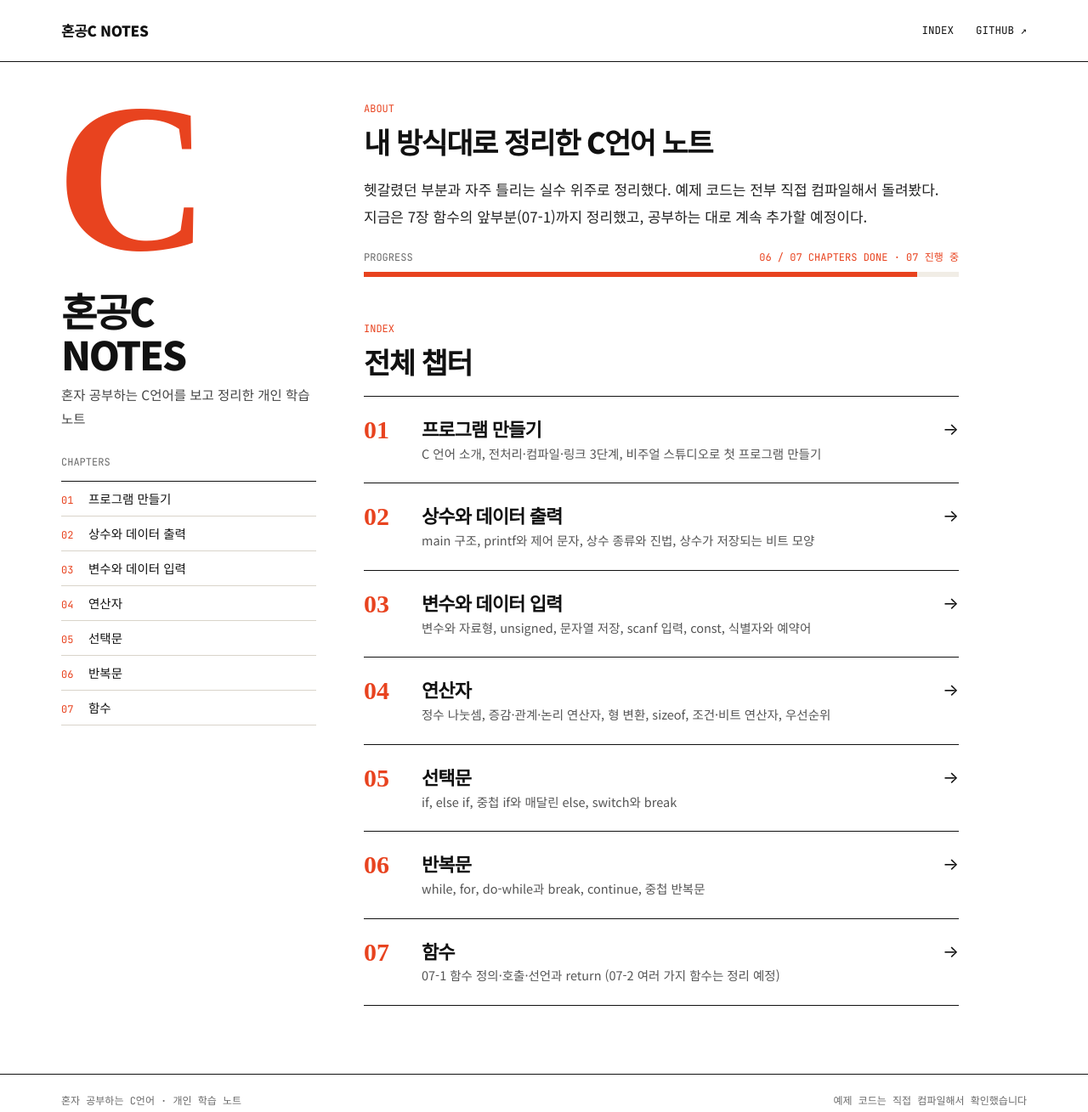
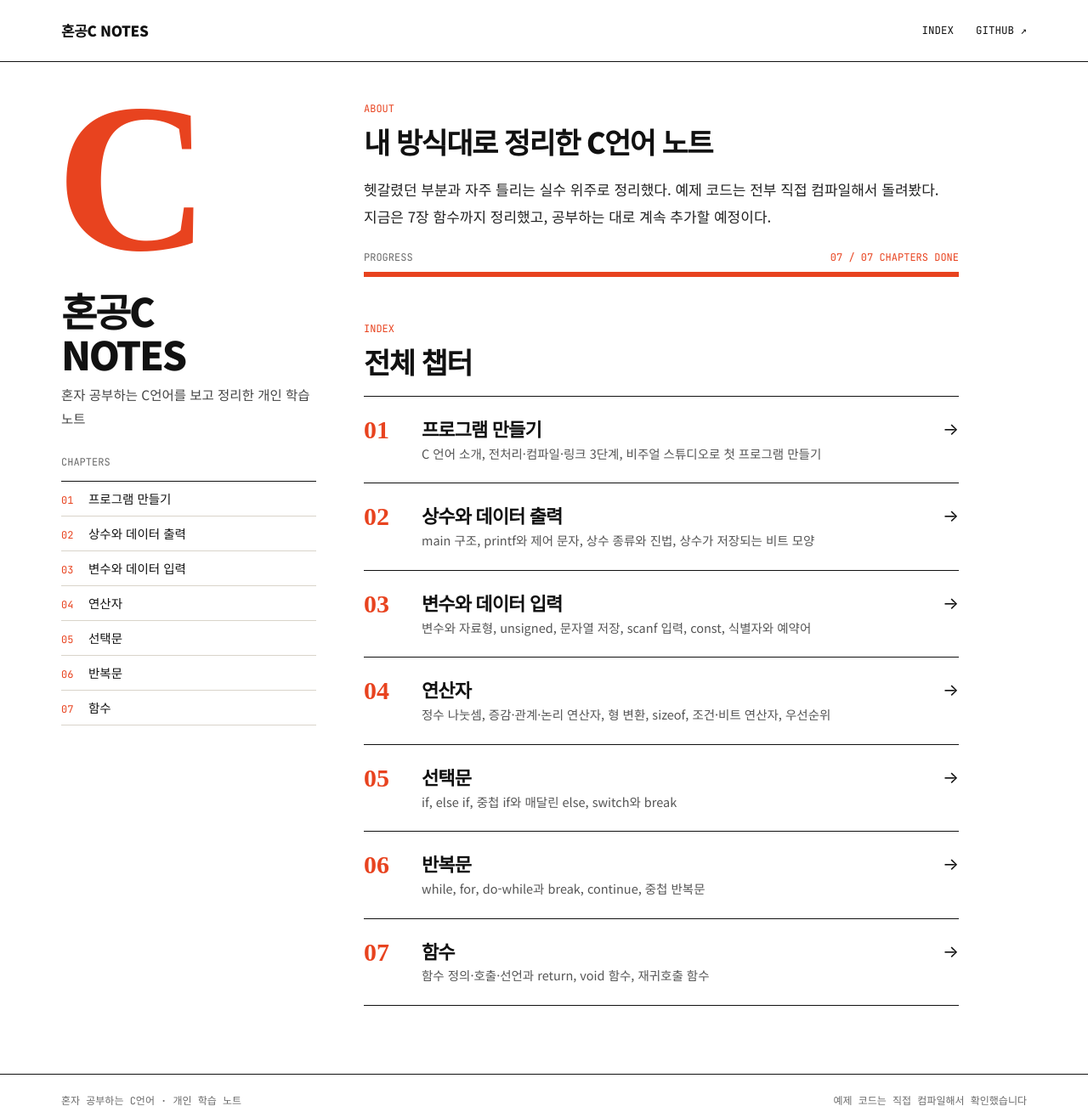
Before and after one commit to Leedonggeon123/C_STUDY, a plain HTML site: page index.html in a window 1280 px wide. Shown: the whole page at 85% size. Drawn offline with Linux system fonts and the light colour scheme.

Commit message:
Update index.html

```diff
--- a/index.html
+++ b/index.html
@@ -28,11 +28,11 @@
     <article class="prose">
 <div class="sec-label">ABOUT</div>
 <h2>내 방식대로 정리한 C언어 노트</h2>
-<p>헷갈렸던 부분과 자주 틀리는 실수 위주로 정리했다. 예제 코드는 전부 직접 컴파일해서 돌려봤다. 지금은 7장 함수의 앞부분(07-1)까지 정리했고, 공부하는 대로 계속 추가할 예정이다.</p>
-<div class="progress"><div class="row"><span>PROGRESS</span><span>06 / 07 CHAPTERS DONE · 07 진행 중</span></div><div class="bar"><i style="width:93%"></i></div></div>
+<p>헷갈렸던 부분과 자주 틀리는 실수 위주로 정리했다. 예제 코드는 전부 직접 컴파일해서 돌려봤다. 지금은 7장 함수까지 정리했고, 공부하는 대로 계속 추가할 예정이다.</p>
+<div class="progress"><div class="row"><span>PROGRESS</span><span>07 / 07 CHAPTERS DONE</span></div><div class="bar"><i style="width:100%"></i></div></div>
 <div class="sec-label">INDEX</div>
 <h2>전체 챕터</h2>
-<div class="rows"><a href="ch01/"><span class="n">01</span><span class="body"><span class="t">프로그램 만들기</span><span class="d">C 언어 소개, 전처리·컴파일·링크 3단계, 비주얼 스튜디오로 첫 프로그램 만들기</span></span><span class="go">→</span></a><a href="ch02/"><span class="n">02</span><span class="body"><span class="t">상수와 데이터 출력</span><span class="d">main 구조, printf와 제어 문자, 상수 종류와 진법, 상수가 저장되는 비트 모양</span></span><span class="go">→</span></a><a href="ch03/"><span class="n">03</span><span class="body"><span class="t">변수와 데이터 입력</span><span class="d">변수와 자료형, unsigned, 문자열 저장, scanf 입력, const, 식별자와 예약어</span></span><span class="go">→</span></a><a href="ch04/"><span class="n">04</span><span class="body"><span class="t">연산자</span><span class="d">정수 나눗셈, 증감·관계·논리 연산자, 형 변환, sizeof, 조건·비트 연산자, 우선순위</span></span><span class="go">→</span></a><a href="ch05/"><span class="n">05</span><span class="body"><span class="t">선택문</span><span class="d">if, else if, 중첩 if와 매달린 else, switch와 break</span></span><span class="go">→</span></a><a href="ch06/"><span class="n">06</span><span class="body"><span class="t">반복문</span><span class="d">while, for, do-while과 break, continue, 중첩 반복문</span></span><span class="go">→</span></a><a href="ch07/"><span class="n">07</span><span class="body"><span class="t">함수</span><span class="d">07-1 함수 정의·호출·선언과 return (07-2 여러 가지 함수는 정리 예정)</span></span><span class="go">→</span></a></div>
+<div class="rows"><a href="ch01/"><span class="n">01</span><span class="body"><span class="t">프로그램 만들기</span><span class="d">C 언어 소개, 전처리·컴파일·링크 3단계, 비주얼 스튜디오로 첫 프로그램 만들기</span></span><span class="go">→</span></a><a href="ch02/"><span class="n">02</span><span class="body"><span class="t">상수와 데이터 출력</span><span class="d">main 구조, printf와 제어 문자, 상수 종류와 진법, 상수가 저장되는 비트 모양</span></span><span class="go">→</span></a><a href="ch03/"><span class="n">03</span><span class="body"><span class="t">변수와 데이터 입력</span><span class="d">변수와 자료형, unsigned, 문자열 저장, scanf 입력, const, 식별자와 예약어</span></span><span class="go">→</span></a><a href="ch04/"><span class="n">04</span><span class="body"><span class="t">연산자</span><span class="d">정수 나눗셈, 증감·관계·논리 연산자, 형 변환, sizeof, 조건·비트 연산자, 우선순위</span></span><span class="go">→</span></a><a href="ch05/"><span class="n">05</span><span class="body"><span class="t">선택문</span><span class="d">if, else if, 중첩 if와 매달린 else, switch와 break</span></span><span class="go">→</span></a><a href="ch06/"><span class="n">06</span><span class="body"><span class="t">반복문</span><span class="d">while, for, do-while과 break, continue, 중첩 반복문</span></span><span class="go">→</span></a><a href="ch07/"><span class="n">07</span><span class="body"><span class="t">함수</span><span class="d">함수 정의·호출·선언과 return, void 함수, 재귀호출 함수</span></span><span class="go">→</span></a></div>
     </article>
   </main>
 </div>
```
